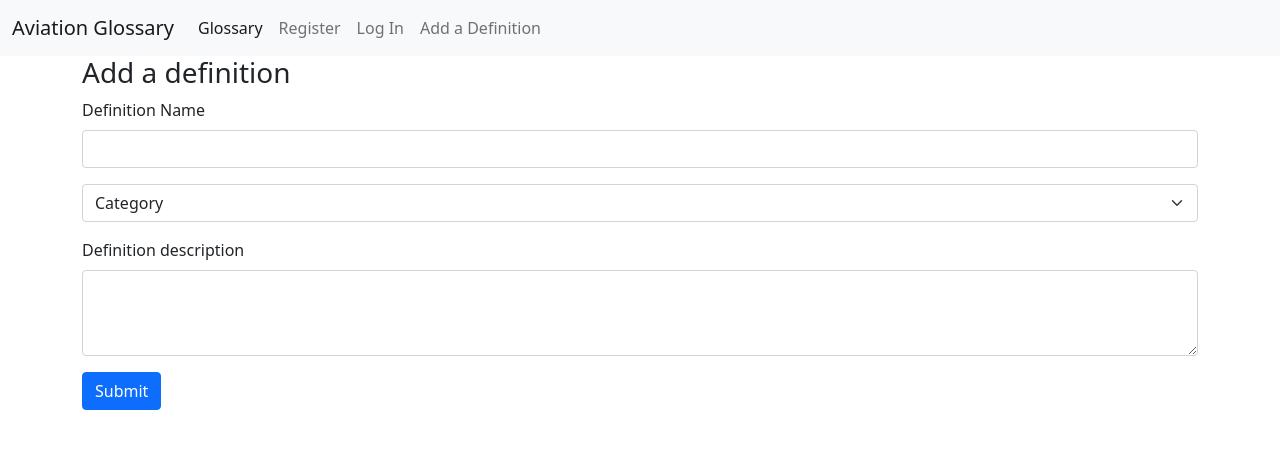
After one commit to gretaegan/aviation-glossary, a Flask app: page /add_definition in a window 1280 px wide. The commit adds this page. Shown: the top 449 px of the page. Run offline with Flask 2, Linux system fonts and the light colour scheme; some libraries are stand-ins or nearby versions.

Commit message:
Create Bootstrap form for users to add a definition to the glossary

```diff
--- a/app.py
+++ b/app.py
@@ -92,6 +92,12 @@ def logout():
     return redirect(url_for("login"))
 
 
+@app.route("/add_definition")
+def add_definition():
+    return render_template("add_definition.html")
+
+
+
 if __name__ == "__main__":
     app.run(host=os.environ.get("IP"),
             port=int(os.environ.get("PORT")),
--- /dev/null
+++ b/templates/add_definition.html
@@ -0,0 +1,26 @@
+{% extends "base.html" %}
+{% block content %}
+
+ <h3> Add a definition </h3>
+
+ <form method="POST" action="">
+    <div class="mb-3">
+      <label for="definitionName" class="form-label">Definition Name</label>
+      <input type="text" class="form-control" id="definitionName" aria-describedby="definitionName">
+    </div>
+    <div class="mb-3">
+      <select class="form-select" aria-label="Default select example">
+        <option selected>Category</option>
+        <option value="1">Radio Telephony</option>
+        <option value="2">Meteorology</option>
+        <option value="3">General</option>
+      </select>
+    </div>
+    <div class="mb-3">
+        <label for="defDescription" class="form-label">Definition description</label>
+        <textarea class="form-control" id="defDescription" rows="3"></textarea>
+      </div>
+    <button type="submit" class="btn btn-primary">Submit</button>
+  </form>
+
+{% endblock %}
--- a/templates/base.html
+++ b/templates/base.html
@@ -39,6 +39,9 @@
                         <li class="nav-item">
                         <a class="nav-link" href="{{ url_for('login') }}">Log In</a>
                         </li>
+                        <li class="nav-item">
+                            <a class="nav-link" href="{{ url_for('add_definition') }}">Add a Definition </a>
+                            </li>
                     {% endif %}
                     </ul>
                 </div>
--- a/templates/glossary.html
+++ b/templates/glossary.html
@@ -9,8 +9,8 @@
             </div>
         </div>
     </div>
-
-    {% for definition in definitions %}
+    <div class="accordian-container">
+      {% for definition in definitions %}
       <div class="accordion" id="def-accordian">
         <div class="accordion-item">
           <h2 class="accordion-header" id="def-heading">
@@ -31,5 +31,6 @@
         </div>
       </div>
     {% endfor %}
+    </div>
   </section>
 {% endblock %}
```
Also changed, not shown: static/css/style.css (line endings or trailing spaces).
